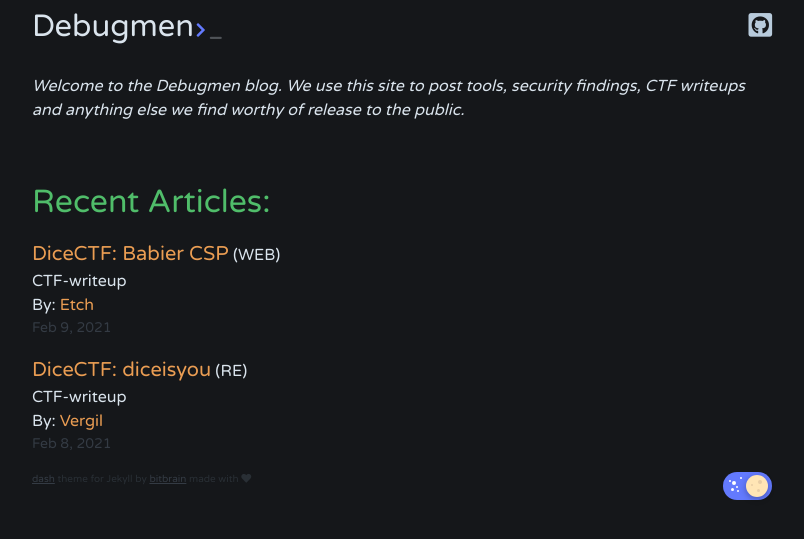
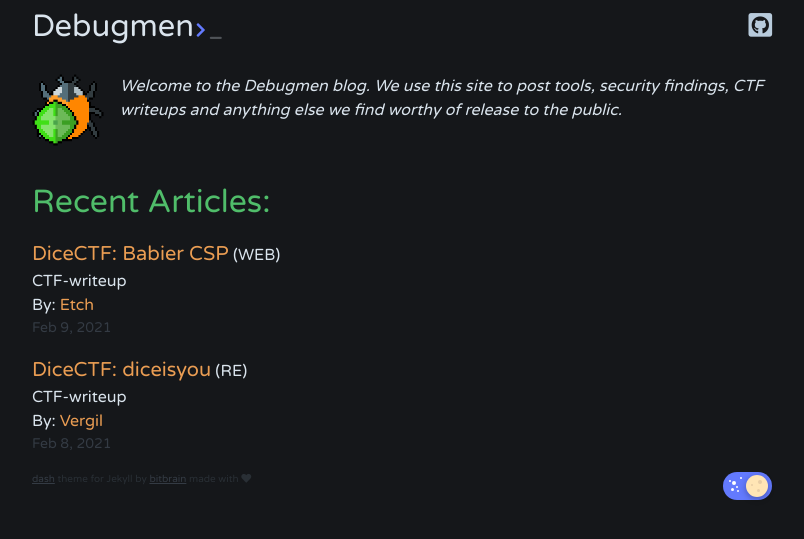
Before and after one commit to debugmen/debugmen.github.io, a Jekyll site: the page built from index.html, in a window 1280 px wide. Shown: the top 539 px of the page, without its empty margins (238-1042 px from the left). Built offline with Jekyll 4.4.1, drawn with Linux system fonts in a browser that asks for light colours; the list of posts is cut into pages by our own code.

Commit message:
Fix icon

```diff
--- a/_includes/author.html
+++ b/_includes/author.html
@@ -1,6 +1,4 @@
 <div class="author-box">
-{% if site.plugins contains "liquid-md5" %}
 <img src="/assets/favicon.png" class="author-avatar" />
-{% endif %}
 {{ site.description }}
 </div>
```
